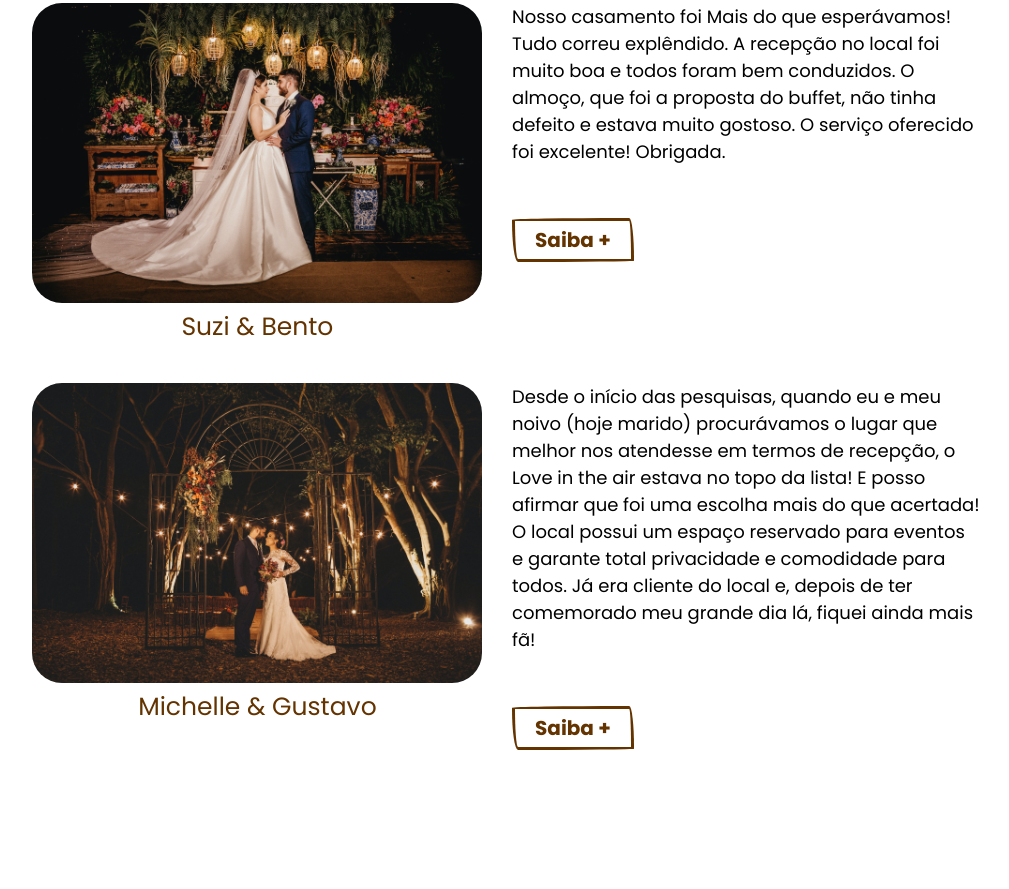
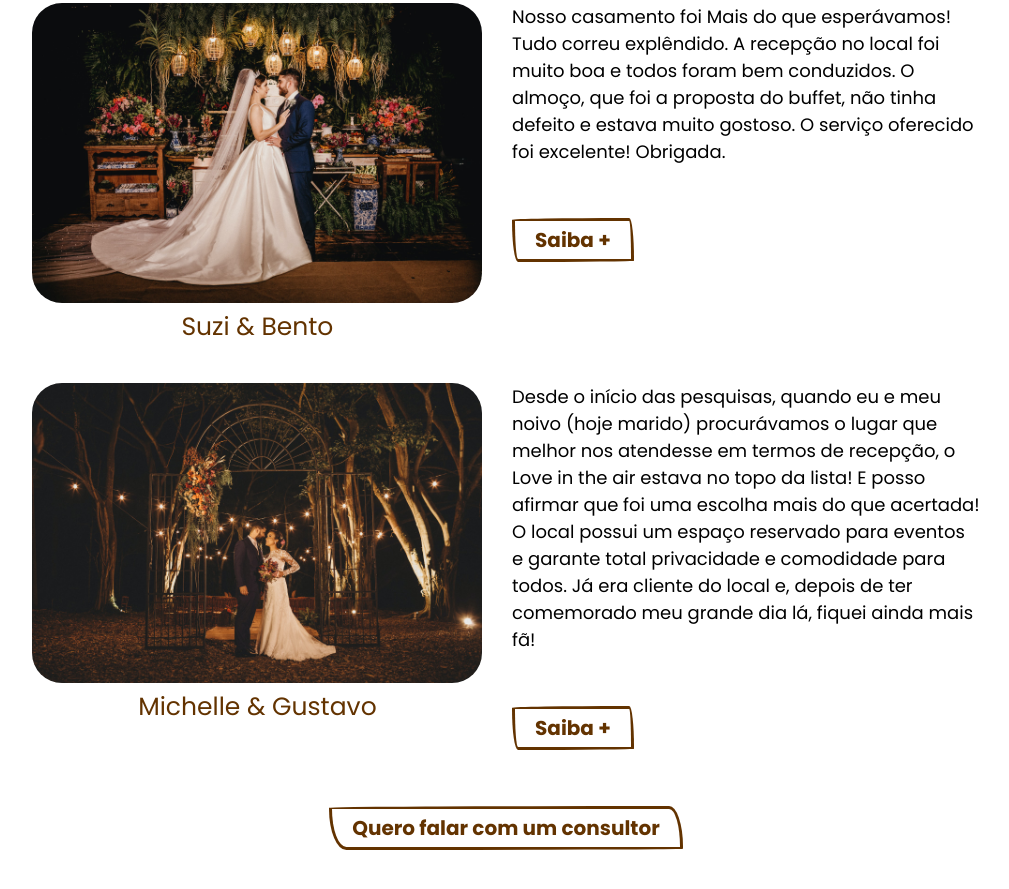
Before and after one commit to JuniorVentura23/Projeto-Love-in-the-air, a plain HTML site: page index.html in a window 1280 px wide. Shown: the part 4050-4939 px from the top of the page, without its empty margins (134-1143 px from the left). Before the commit the page ends 4863 px from the top, so only its background shows below. Drawn offline with Linux system fonts and the light colour scheme.

Commit message:
Adicionado quero falar consultor sessão depoimentos

```diff
--- a/assets/css/style.css
+++ b/assets/css/style.css
@@ -402,6 +402,9 @@ section {
     text-align:left;
     margin-bottom:60px;
 }
+.depoimentos__consultor {
+    margin-top:70px;
+}
 
 /* end style depoimentos */
 
--- a/index.html
+++ b/index.html
@@ -359,6 +359,9 @@
                     <a href="#" class="btn">Saiba +</a>
                 </div>
             </div>
+            <div class="depoimentos__consultor">
+                <a href="#" class="btn">Quero falar com um consultor</a>
+            </div>
 
 
         </div>
@@ -367,6 +370,14 @@
 
     <!------------- end section depoimentos -------------->
 
+    <!------------- start section instituição -------------->
+    <section>
+
+    </section>
+
+
+    <!------------- end section instituição -------------->
+
 
 
     <script type="text/javascript" src="assets/js/script.js"></script>
```
